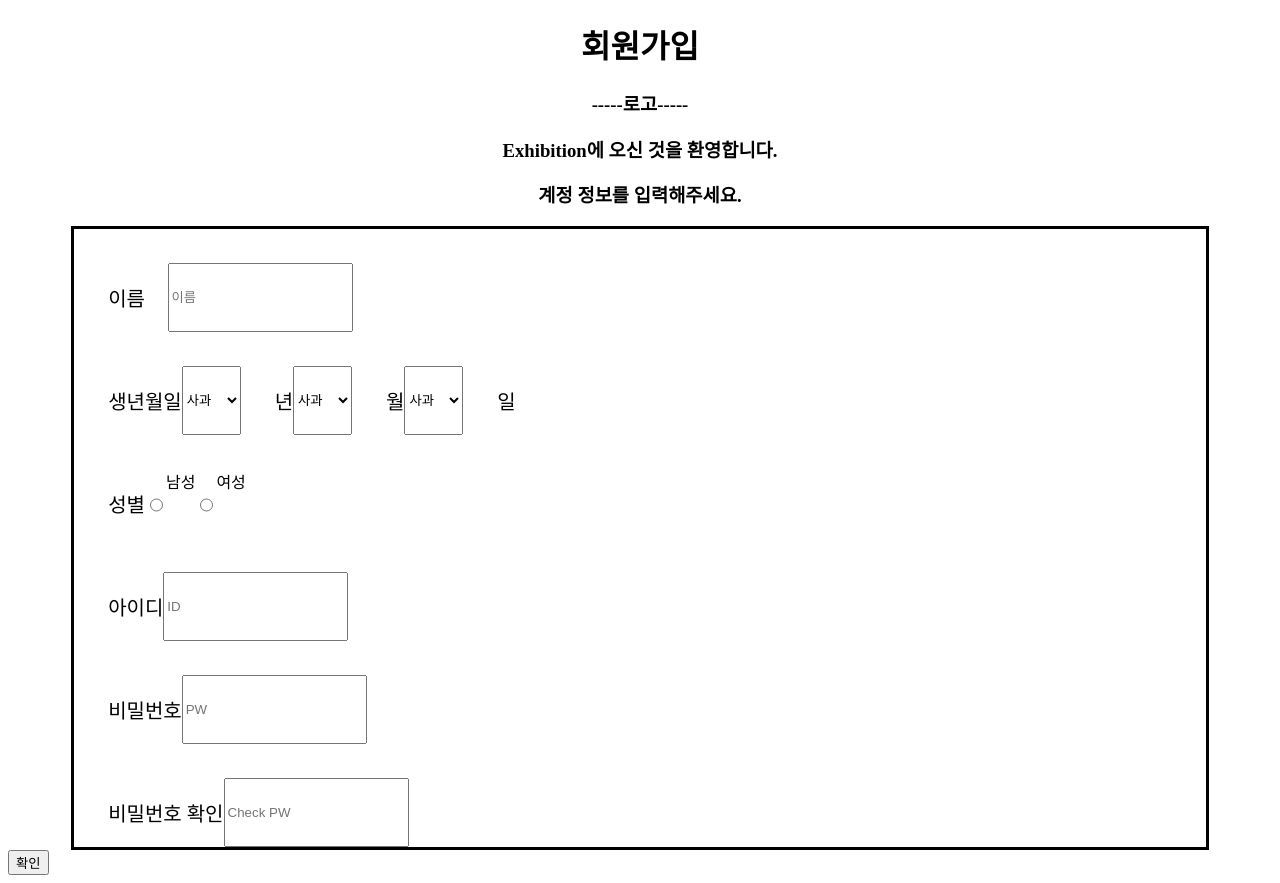
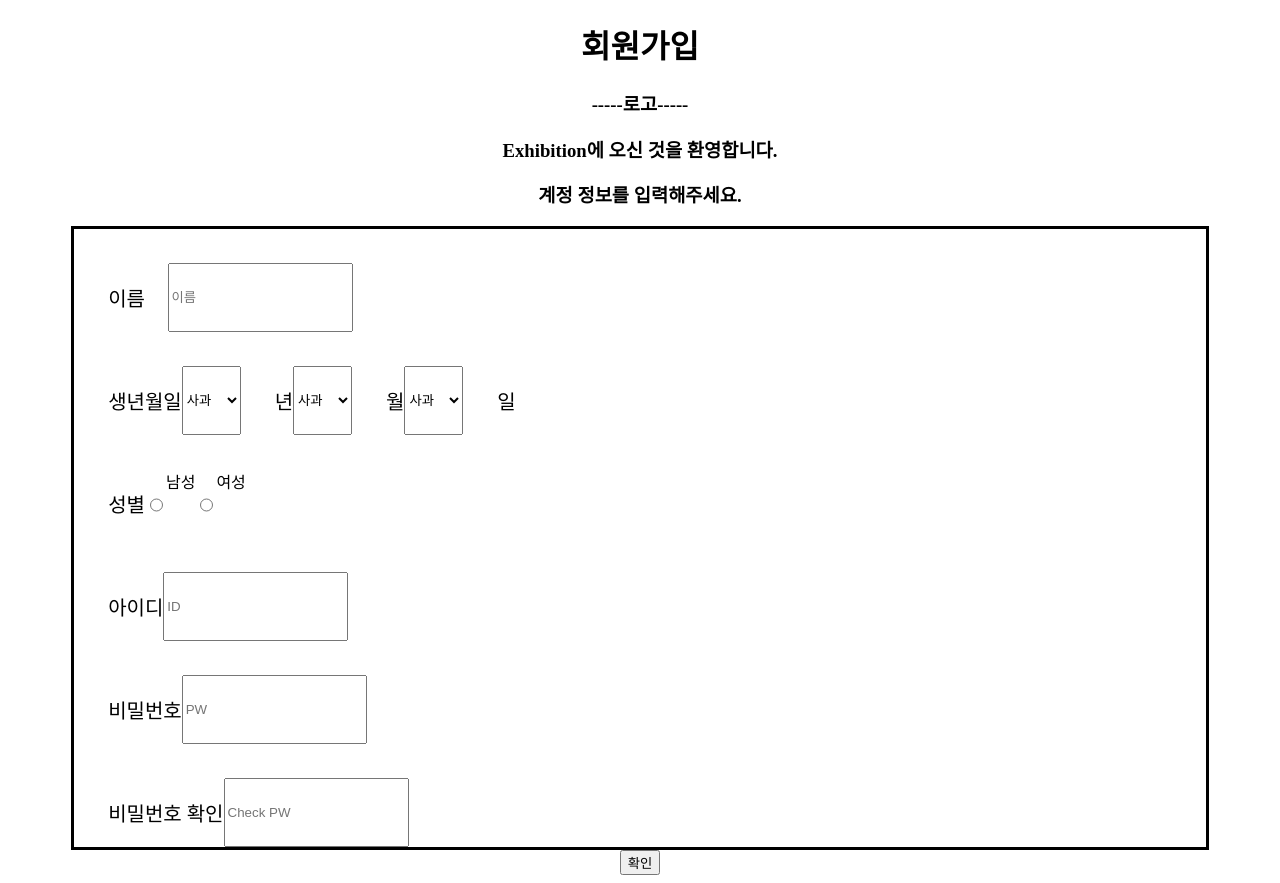
Before and after one commit to Exhibition-Prj/FrontEnd, a React (Create React App) app in the folder exhibition/: page / in a window 1280 px wide. Built offline with nearby package versions, Linux system fonts and the light colour scheme.

Commit message:
#1 [추가] button 활성화

```diff
--- a/exhibition/src/App.js
+++ b/exhibition/src/App.js
@@ -27,6 +27,12 @@ const ContentTitle = styled.p`
 
 const NameInput = styled.input`
   margin-left: 2%;
+`;
+
+const ConfrimButton = styled.button`
+  text-align: center;
+  margin: auto;
+  display: block;
 `;
 
 const OPTIONS = [
@@ -91,16 +97,16 @@ function App() {
 
         <ContentInnerDiv>
           <ContentTitle>비밀번호</ContentTitle>
-          <input placeholder="PW" />
+          <input placeholder="PW" type="password" />
         </ContentInnerDiv>
 
         <ContentInnerDiv>
           <ContentTitle>비밀번호 확인</ContentTitle>
-          <input placeholder="Check PW" />
+          <input placeholder="Check PW" type="password" />
         </ContentInnerDiv>
       </ContentDiv>
 
-      <button>확인</button>
+      <ConfrimButton>확인</ConfrimButton>
     </div>
   );
 }
```
